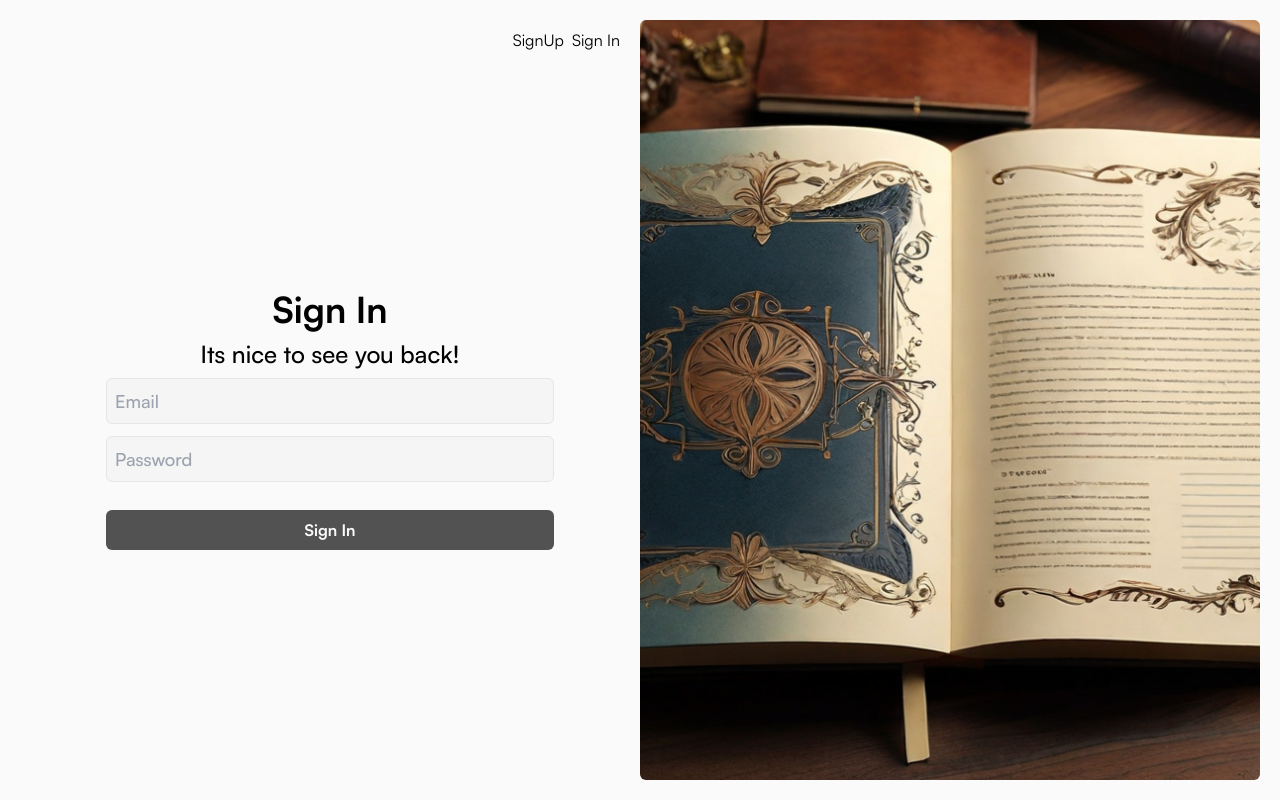
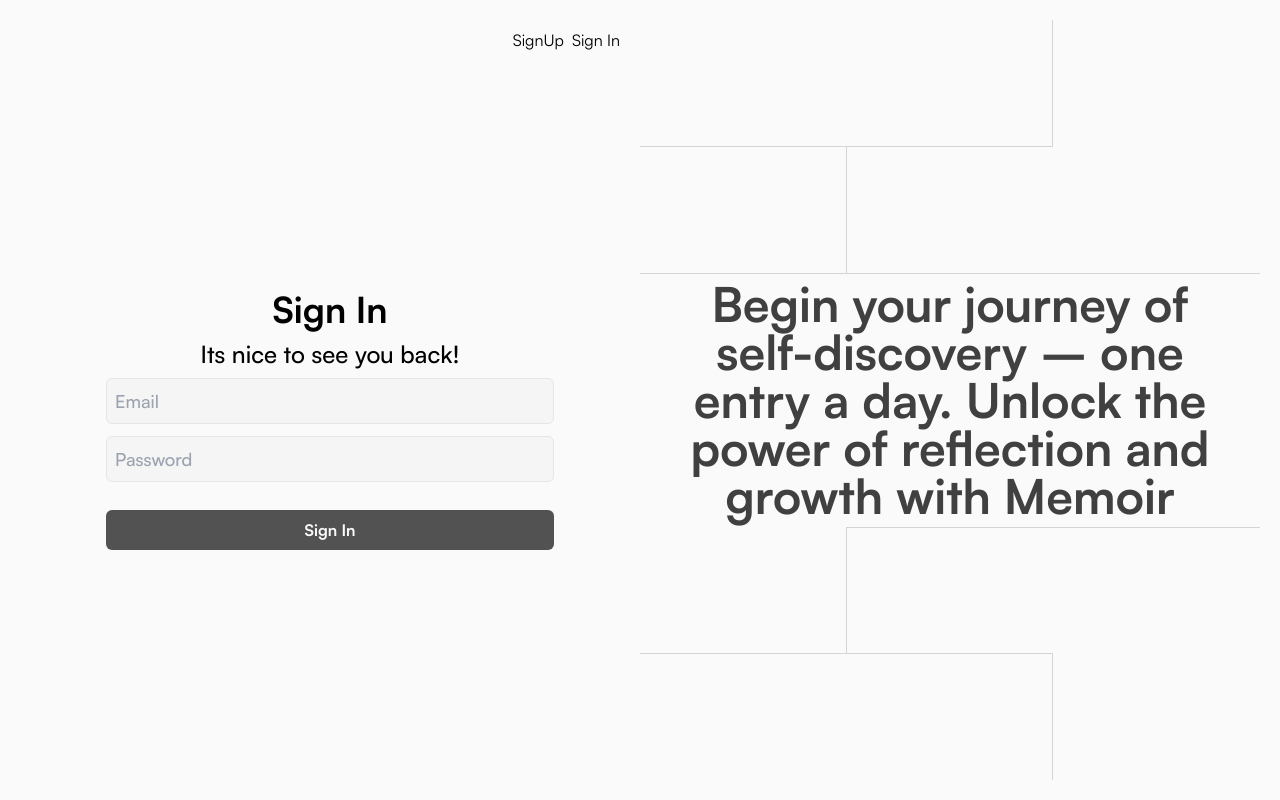
Before and after one commit to huilensolis/memoir, a Next.js app in the folder apps/client/: page /auth/sign-in in a window 1280 px wide. Built offline with nearby package versions, Linux system fonts and the light colour scheme; no server answers.

Commit message:
feat(app): 39 change auth layout right side

```diff
--- a/apps/client/src/app/auth/layout.tsx
+++ b/apps/client/src/app/auth/layout.tsx
@@ -2,7 +2,6 @@
 
 import { WithUserNotAuthenticated } from "@/components/wrappers/protect-from-authenticated-users";
 import { ClientRoutingService } from "@/models/routing/client";
-import Image from "next/image";
 import Link from "next/link";
 import { ReactNode } from "react";
 
@@ -21,16 +20,26 @@ export default async function AuthLayout({
           </nav>
           {children}
         </section>
-        <section className="w-full h-full md:flex hidden">
-          <Image
-            src={
-              "/Leonardo_Diffusion_XL_Design_an_AI_image_generator_prompt_for_2.jpg"
-            }
-            width={1000}
-            height={1000}
-            alt="journaling book"
-            className="w-full h-full object-cover object-center rounded-md"
-          />
+        <section className="w-full h-full md:flex hidden relative">
+          <ul className="grid grid-cols-3 grid-rows-6 w-full">
+            <li className="col-span-2 w-full h-full border-b border-r border-neutral-300"></li>
+            <li className="w-full h-full"></li>
+            <li className="w-full h-full border-r border-neutral-300"></li>
+            <li className="col-span-2 w-full h-full"></li>
+            <li className="col-span-3 w-full h-full border-t border-neutral-300"></li>
+            <li className="col-span-2 w-full h-ful"></li>
+            <li className="w-full h-full"></li>
+            <li className="w-full h-full border-r border-neutral-300"></li>
+            <li className="col-span-2 w-full h-full border-t border-neutral-300"></li>
+            <li className="col-span-2 w-full h-full border-t border-r border-neutral-300"></li>
+            <li className="w-full h-full"></li>
+          </ul>
+          <div className="absolute top-0 left-0 h-full w-full flex items-center justify-center">
+            <h2 className="text-balance text-center text-neutral-700 font-bold text-5xl">
+              Begin your journey of self-discovery – one entry a day. Unlock the
+              power of reflection and growth with Memoir
+            </h2>
+          </div>
         </section>
       </div>
     </WithUserNotAuthenticated>
```
